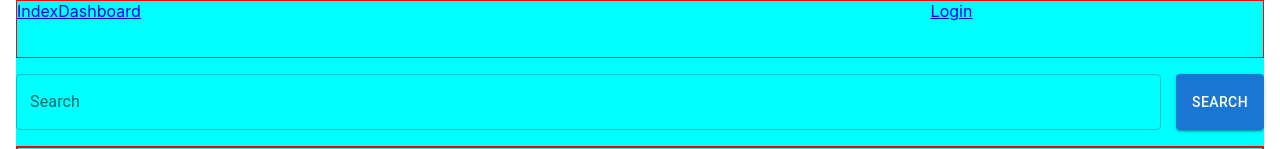
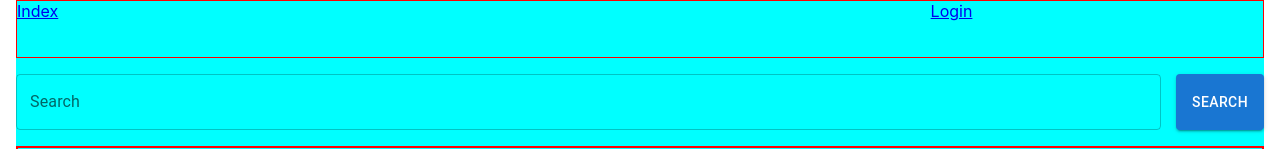
Before and after one commit to GoranAviani/react_apollo_client_3_cache, a React (Create React App) app: page / in a window 1280 px wide. Shown: the top 149 px of the page. Built offline with nearby package versions, Linux system fonts and the light colour scheme.

Commit message:
first steps

```diff
--- a/src/components/Navigation/Navigation.js
+++ b/src/components/Navigation/Navigation.js
@@ -5,16 +5,14 @@ import {Link} from "react-router-dom";
 import './Navigation.css'
 import LoginRegister from "../LoginRegister/LoginRegister";
 
-
+//             <Link to="/dashboard">Dashboard</Link>
 const Navigation = ({setSearchedCityDetails}) => {
     return (
         <div className="navigation">
             <Link to="/" onClick={() => {
                 setSearchedCityDetails(null)
-            }}>Index
+            }}>Index </Link>
 
-                <Link to="/dashboard">Dashboard</Link>
-            </Link>
             <LoginRegister/>
 
         </div>
```
